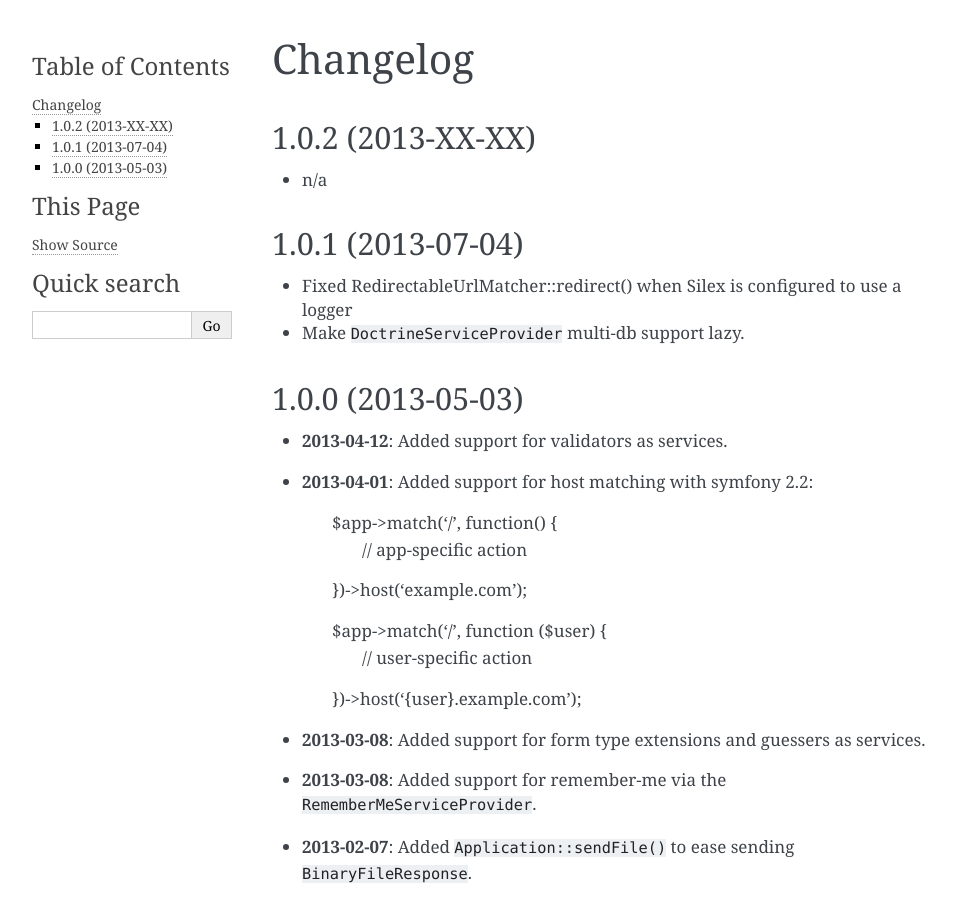
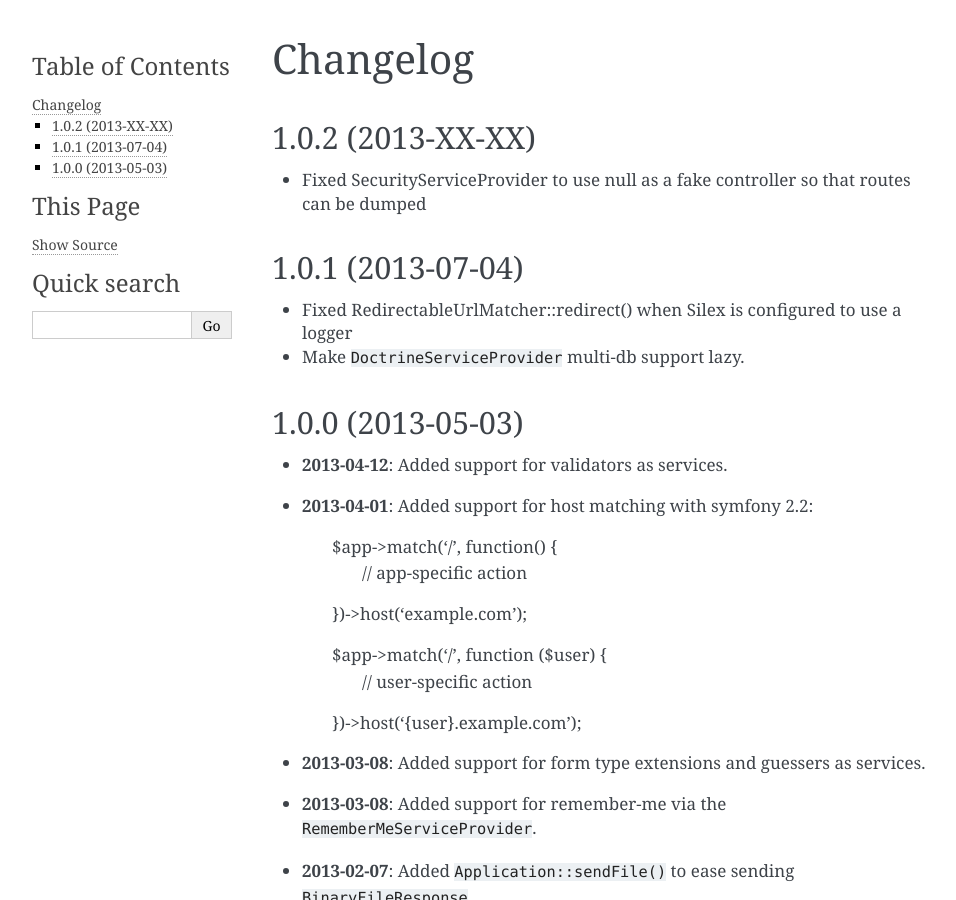
Before and after one commit to silexphp/Silex, a Sphinx documentation site: the page built from doc/changelog.rst, in a window 1280 px wide and 900 px high. Shown: the whole window, without its empty margins (148-1104 px from the left). Built offline with Sphinx 7.4.7, drawn with Linux system fonts in a browser that asks for light colours.

Commit message:
updated CHANGELOG

```diff
--- a/doc/changelog.rst
+++ b/doc/changelog.rst
@@ -4,7 +4,7 @@ Changelog
 1.0.2 (2013-XX-XX)
 ------------------
 
-* n/a
+* Fixed SecurityServiceProvider to use null as a fake controller so that routes can be dumped
 
 1.0.1 (2013-07-04)
 ------------------
```
